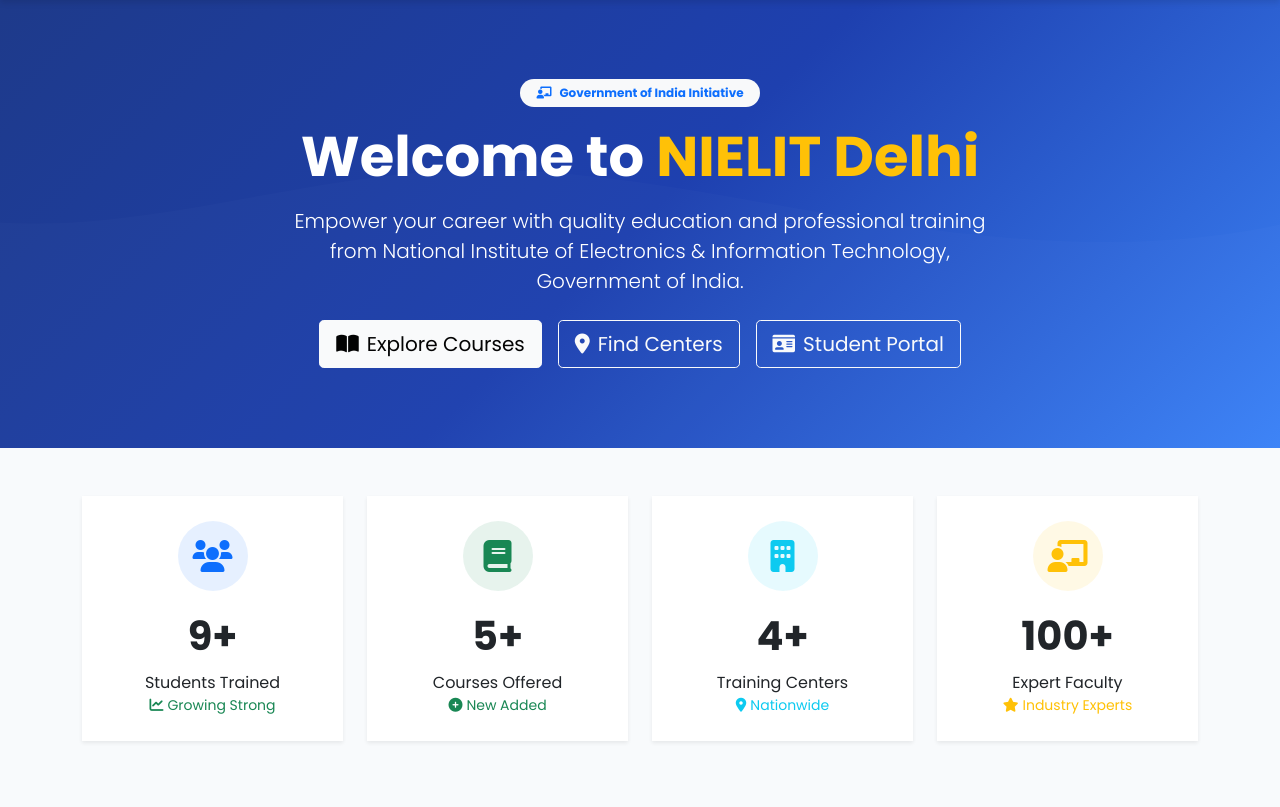
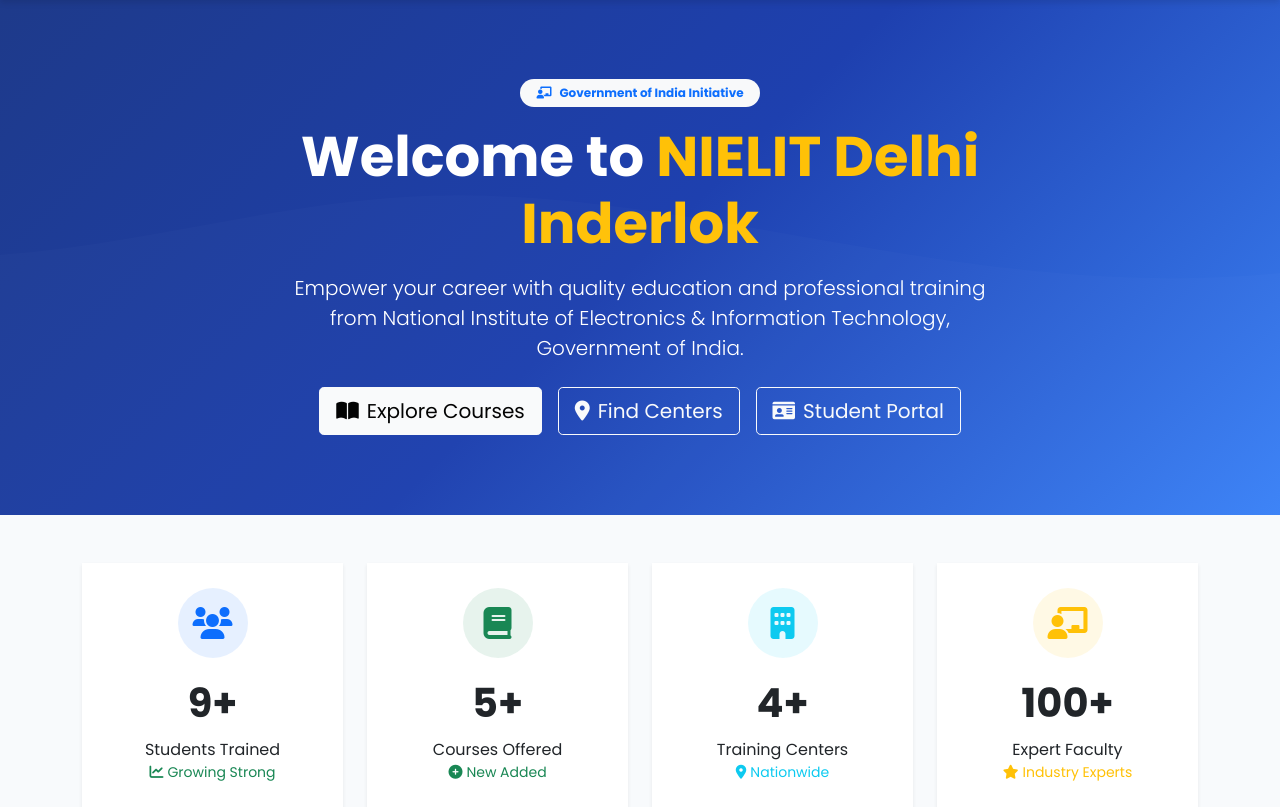
Before and after one commit to suprilkumar/NIELIT-Workshop-Registration-Portal, a Django app: page / in a window 1280 px wide. Shown: the part 186-993 px from the top of the page. Run offline with Django 5.2, Linux system fonts and the light colour scheme; data comes from the database, SQL or seed files in the repository; some libraries are stand-ins or nearby versions.

Commit message:
testing cicd 1

```diff
--- a/public/templates/public/home.html
+++ b/public/templates/public/home.html
@@ -14,7 +14,7 @@
                         <i class="fas fa-chalkboard-user me-2"></i>Government of India Initiative
                     </span>
                 </div>
-                <h1 class="display-4 fw-bold mb-3">Welcome to <span class="text-warning">NIELIT Delhi</span></h1>
+                <h1 class="display-4 fw-bold mb-3">Welcome to <span class="text-warning">NIELIT Delhi Inderlok</span></h1>
                 <p class="lead mb-4">Empower your career with quality education and professional training from National Institute of Electronics & Information Technology, Government of India.</p>
                 <div class="d-flex gap-3 justify-content-center flex-wrap">
                     <a href="{% url 'public:courses' %}" class="btn btn-light btn-lg">
```
